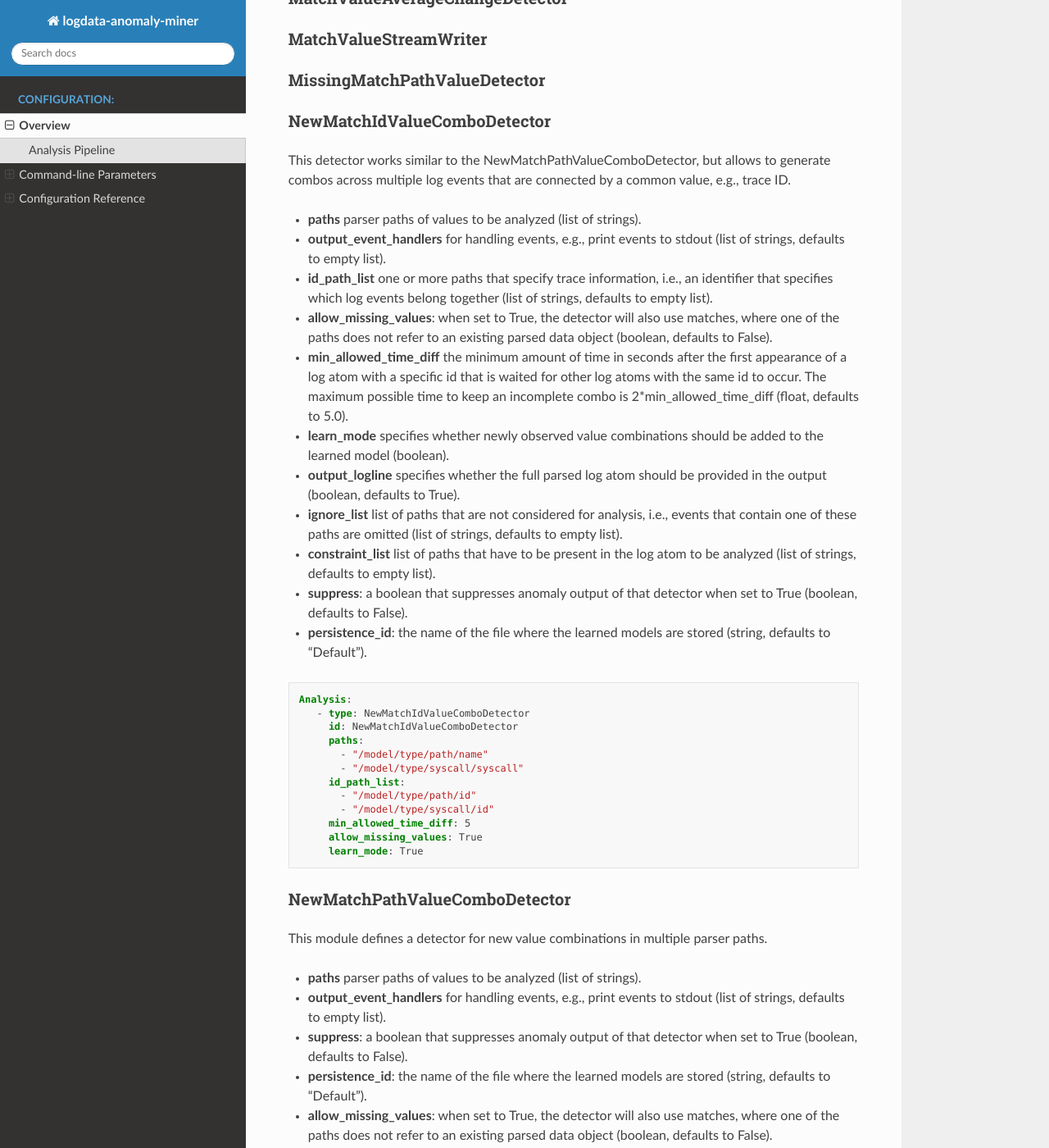
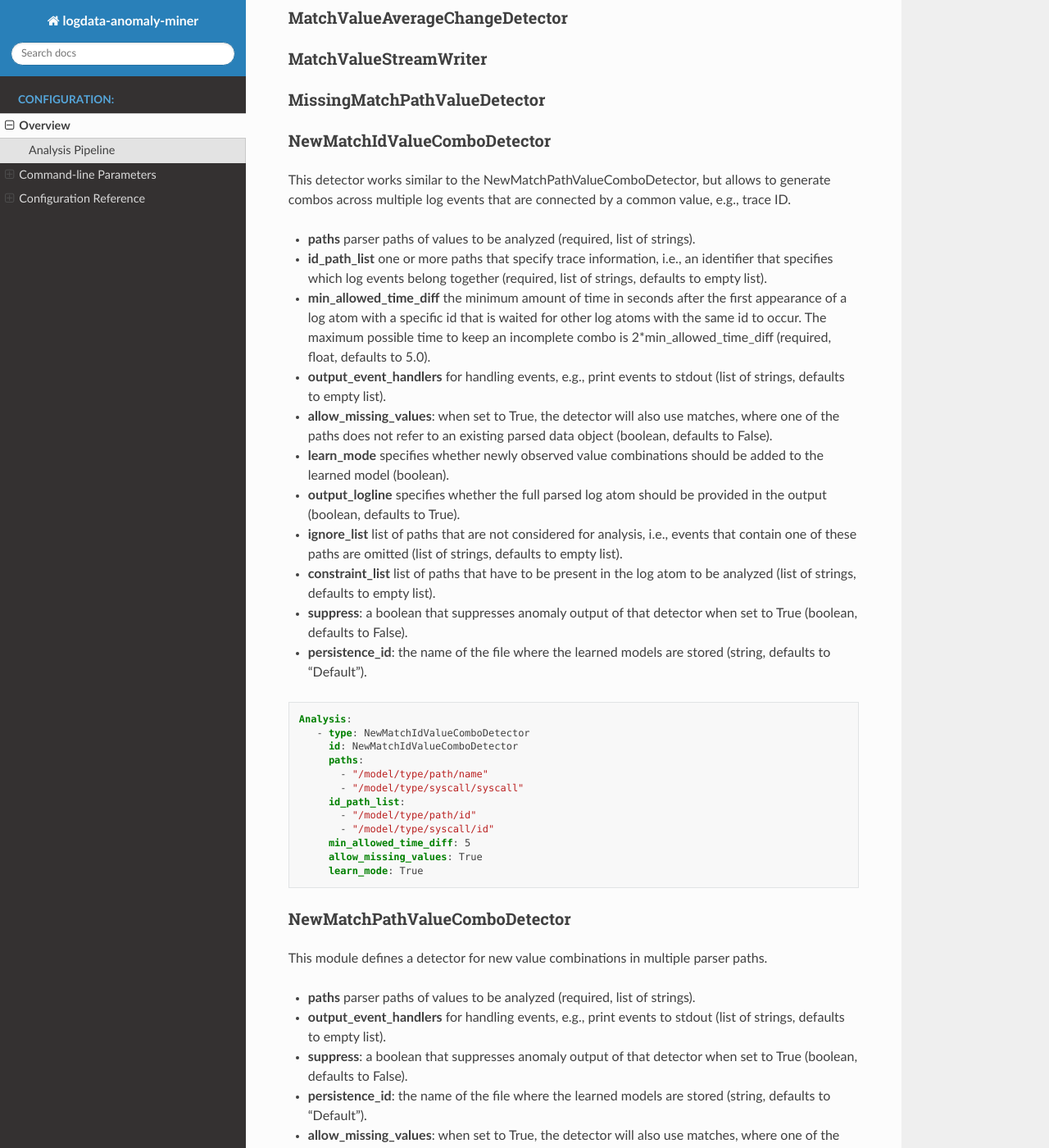
Before and after one commit to ait-aecid/logdata-anomaly-miner, a Sphinx documentation site: the page built from docs/CONFIGURATION.rst, in a window 1280 px wide and 1400 px high, scrolled down 29217 px. Shown: the whole window at 82% size. Built offline with Sphinx 7.4.7 and the Read the Docs theme 2.0.0, drawn with Linux system fonts in a browser that asks for light colours; pages that are not in the unit, such as notebooks, are missing from menus; some of the changed text lies outside the part shown.

Commit message:
Add required flag

```diff
--- a/docs/CONFIGURATION.rst
+++ b/docs/CONFIGURATION.rst
@@ -1198,14 +1198,14 @@ Analysing
 All detectors have the following parameters and may have additional specific parameters that are defined in the respective sections.
 
 * **id**: must be a unique string
-* **type**: must be an existing Analysis component
+* **type**: must be an existing Analysis component (required)
 
 AllowlistViolationDetector
 ~~~~~~~~~~~~~~~~~~~~~~~~~~
 
 This module defines a detector for log atoms not matching any allowlisted rule.
 
-* **allowlist_rules**: list of rules executed in same way as inside Rules.OrMatchRule.list of rules executed in same way as inside Rules.OrMatchRule (list of strings, defaults to empty list).
+* **allowlist_rules**: list of rules executed in same way as inside Rules.OrMatchRule.list of rules executed in same way as inside Rules.OrMatchRule (required, list of strings, defaults to empty list).
 * **suppress**: a boolean that suppresses anomaly output of that detector when set to True (boolean, defaults to False).
 * **output_event_handlers**: a list of event handler identifiers that the detector should forward the anomalies to (list of strings, defaults to empty list).
 * **output_logline**: a boolean that specifies whether full log event parsing information should be appended to the anomaly when set to True (boolean, defaults to True).
@@ -1238,7 +1238,7 @@ EnhancedNewMatchPathValueComboDetector
 
 In addition to detecting new value combination (see NewMatchPathValueComboDetector), this detector also stores combo occurrence times and amounts, and allows to execute functions on tuples that need to be defined in the python code first.
 
-* **paths**: the list of values to extract from each match to create the value combination to be checked (list of strings).
+* **paths**: the list of values to extract from each match to create the value combination to be checked (required, list of strings).
 * **allow_missing_values**: when set to True, the detector will also use matches, where one of the pathes from target_path_list does not refer to an existing parsed data object (boolean, defaults to False).
 * **tuple_transformation_function**: when not None, this function will be invoked on each extracted value combination list to transform it. It may modify the list directly or create a new one to return it (string, defaults to None).
 * **learn_mode**: when set to True, this detector will report a new value only the first time before including it in the known values set automatically (boolean).
@@ -1369,11 +1369,11 @@ NewMatchIdValueComboDetector
 
 This detector works similar to the NewMatchPathValueComboDetector, but allows to generate combos across multiple log events that are connected by a common value, e.g., trace ID.
 
-* **paths** parser paths of values to be analyzed (list of strings).
+* **paths** parser paths of values to be analyzed (required, list of strings).
+* **id_path_list** one or more paths that specify trace information, i.e., an identifier that specifies which log events belong together (required, list of strings, defaults to empty list).
+* **min_allowed_time_diff** the minimum amount of time in seconds after the first appearance of a log atom with a specific id that is waited for other log atoms with the same id to occur. The maximum possible time to keep an incomplete combo is 2*min_allowed_time_diff (required, float, defaults to 5.0).
 * **output_event_handlers** for handling events, e.g., print events to stdout (list of strings, defaults to empty list).
-* **id_path_list** one or more paths that specify trace information, i.e., an identifier that specifies which log events belong together (list of strings, defaults to empty list).
 * **allow_missing_values**: when set to True, the detector will also use matches, where one of the paths does not refer to an existing parsed data object (boolean, defaults to False).
-* **min_allowed_time_diff** the minimum amount of time in seconds after the first appearance of a log atom with a specific id that is waited for other log atoms with the same id to occur. The maximum possible time to keep an incomplete combo is 2*min_allowed_time_diff (float, defaults to 5.0).
 * **learn_mode** specifies whether newly observed value combinations should be added to the learned model (boolean).
 * **output_logline** specifies whether the full parsed log atom should be provided in the output (boolean, defaults to True).
 * **ignore_list** list of paths that are not considered for analysis, i.e., events that contain one of these paths are omitted (list of strings, defaults to empty list).
@@ -1401,7 +1401,7 @@ NewMatchPathValueComboDetector
 
 This module defines a detector for new value combinations in multiple parser paths.
 
-* **paths** parser paths of values to be analyzed (list of strings).
+* **paths** parser paths of values to be analyzed (required, list of strings).
 * **output_event_handlers** for handling events, e.g., print events to stdout (list of strings, defaults to empty list).
 * **suppress**: a boolean that suppresses anomaly output of that detector when set to True (boolean, defaults to False).
 * **persistence_id**: the name of the file where the learned models are stored (string, defaults to "Default").
@@ -1424,7 +1424,7 @@ NewMatchPathValueDetector
 
 This module defines a detector for new values in a parser path.
 
-* **paths** parser paths of values to be analyzed. Multiple paths mean that values from all specified paths are mixed together (list of strings).
+* **paths** parser paths of values to be analyzed. Multiple paths mean that values from all specified paths are mixed together (required, list of strings).
 * **output_event_handlers** for handling events, e.g., print events to stdout (list of strings, defaults to empty list).
 * **suppress**: a boolean that suppresses anomaly output of that detector when set to True (boolean, defaults to False).
 * **persistence_id**: the name of the file where the learned models are stored (string, defaults to "Default").
```
